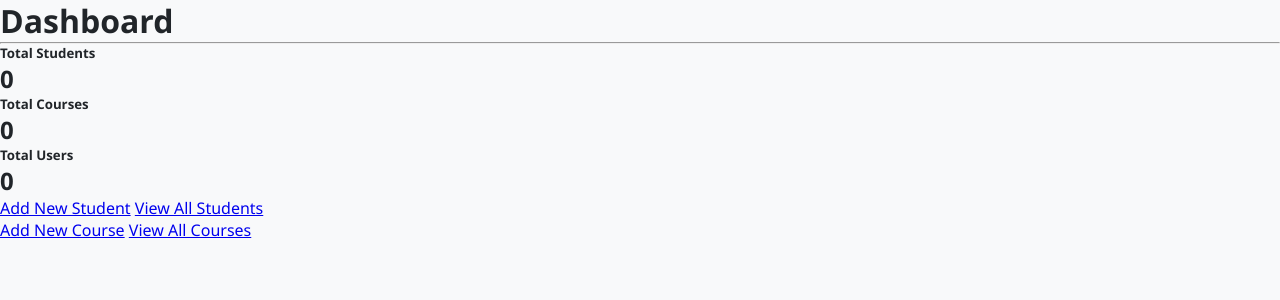
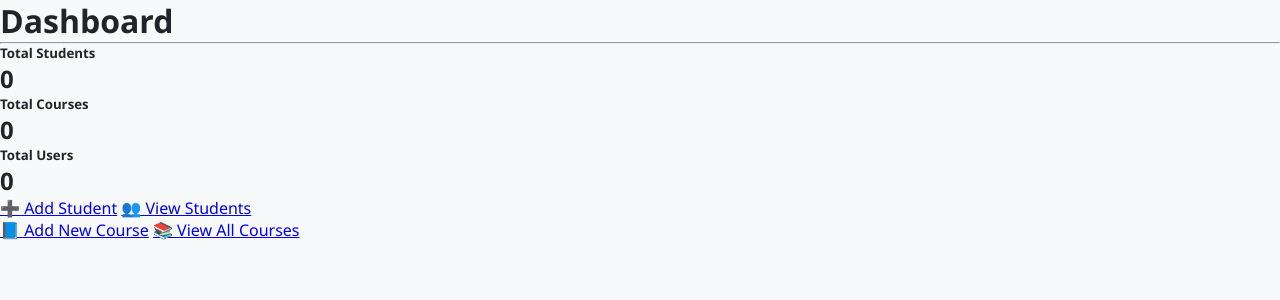
Before and after one commit to Rasaghnya/Student-Managent-System, a Flask app: page /dashboard in a window 1280 px wide. Shown: the part 234-534 px from the top of the page. Run offline with Flask 3, Linux system fonts and the light colour scheme; the visitor is signed in with stand-in values (Sample User, id 1); data that the repository does not hold is empty.

Commit message:
Update dashboard links with icons and simplified text

```diff
--- a/templates/dashboard.html
+++ b/templates/dashboard.html
@@ -37,14 +37,14 @@
     </div>
 </div>
 
-<div class="row mt-5">
+<div class="row mt-5 dashboard-links">
     <div class="col-md-6">
-        <a href="{{ url_for('add_student') }}" class="btn btn-primary">Add New Student</a>
-        <a href="{{ url_for('index') }}" class="btn btn-info">View All Students</a>
+        <a href="{{ url_for('add_student') }}">➕ Add Student</a>
+        <a href="{{ url_for('view_students') }}">👥 View Students</a>
     </div>
     <div class="col-md-6">
-        <a href="{{ url_for('add_course') }}" class="btn btn-success">Add New Course</a>
-        <a href="{{ url_for('courses') }}" class="btn btn-info">View All Courses</a>
+        <a href="{{ url_for('add_course') }}">📘 Add New Course</a>
+        <a href="{{ url_for('view_courses') }}">📚 View All Courses</a>
     </div>
 </div>
 {% endblock %}
```
